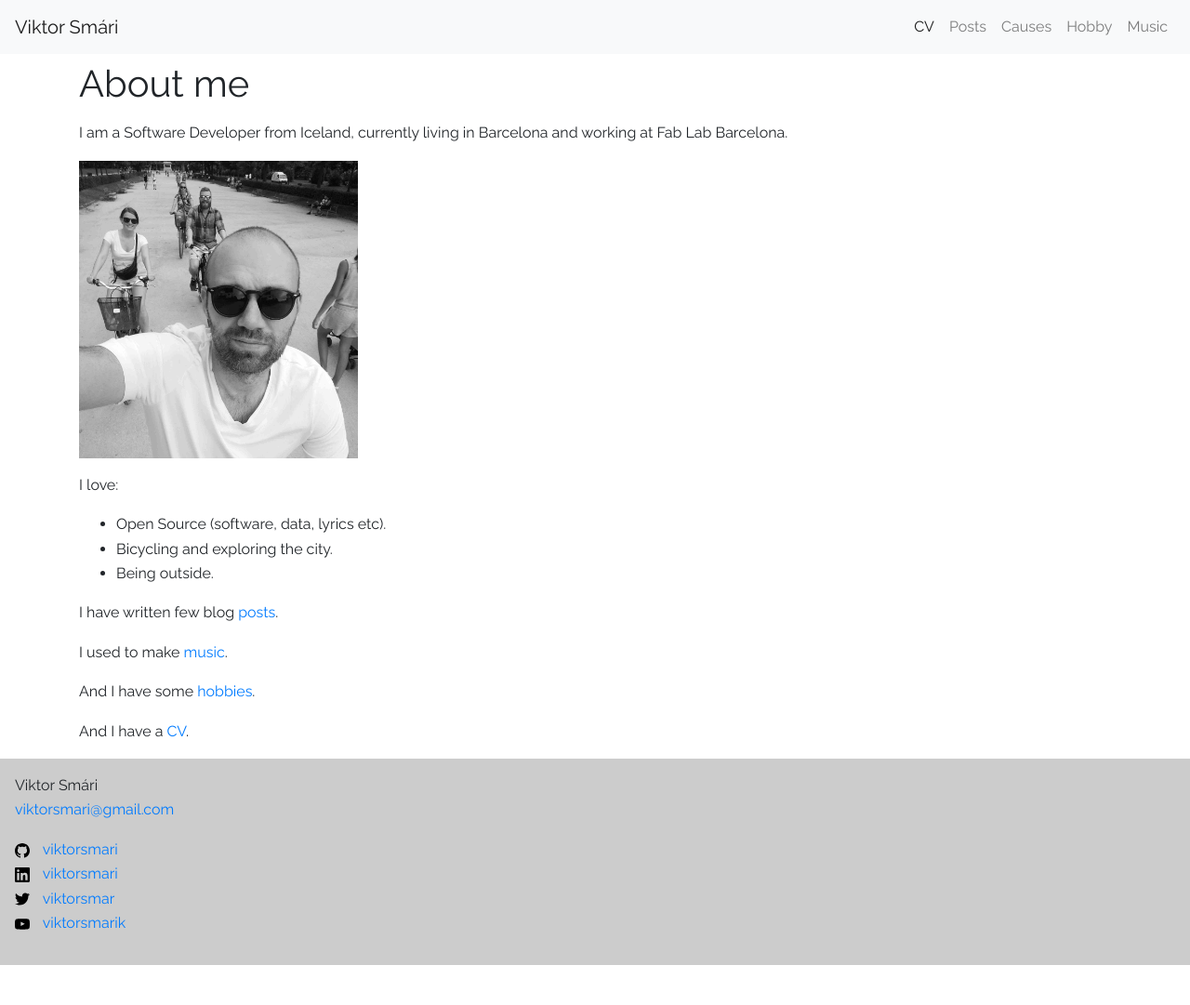
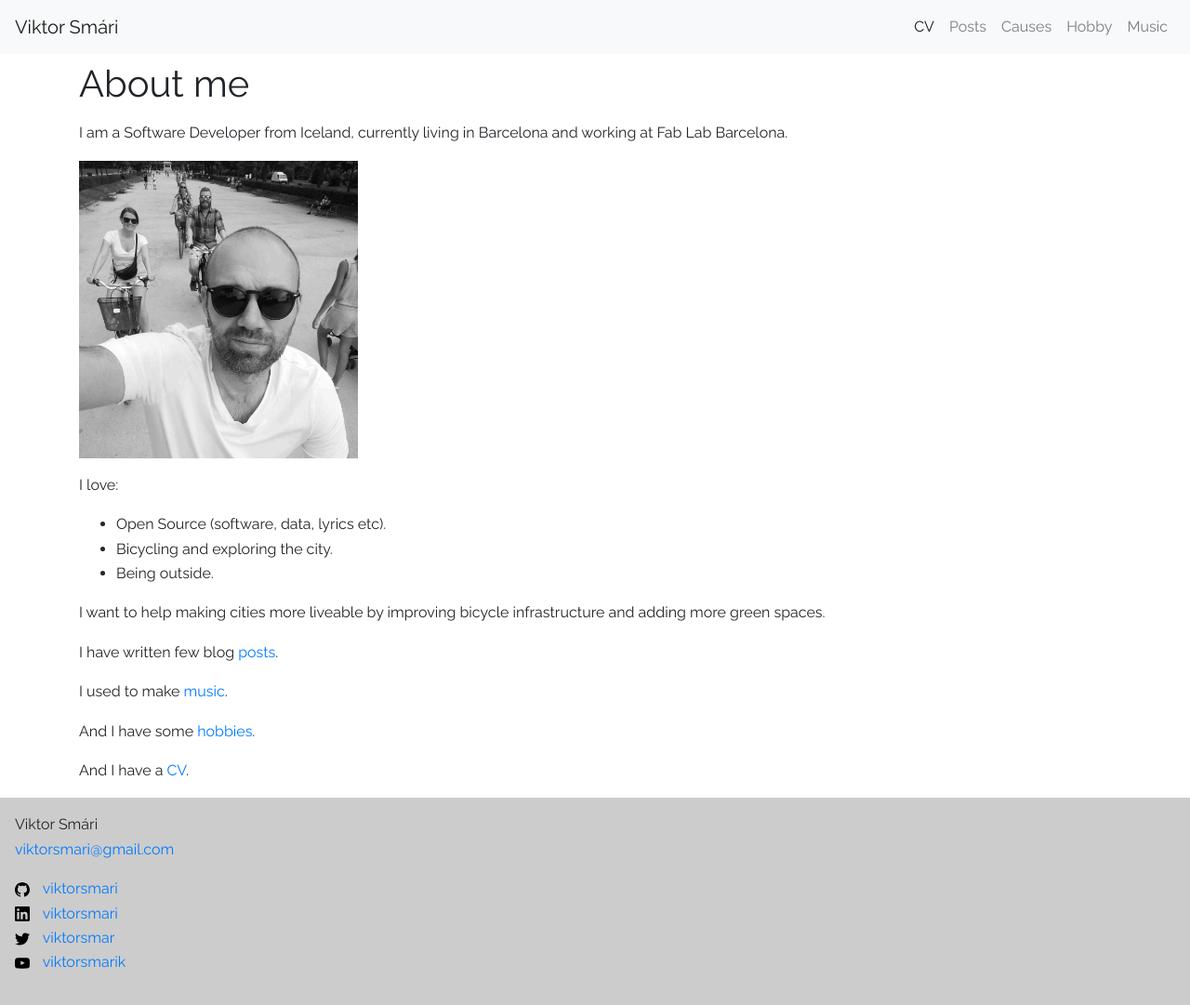
Before and after one commit to viktorsmari/viktorsmari.github.io, a Jekyll site: the page built from index.md, in a window 1280 px wide and 1081 px high. Shown: the whole window at 93% size. Built offline with Jekyll 4.4.1, drawn with Linux system fonts in a browser that asks for light colours.

Commit message:
Add text frontpage

```diff
--- a/index.md
+++ b/index.md
@@ -13,6 +13,8 @@ I love:
 * Bicycling and exploring the city.
 * Being outside.
 
+I want to help making cities more liveable by improving bicycle infrastructure and adding more green spaces.
+
 I have written few blog [posts](/posts).
 
 I used to make [music](/music).
```
